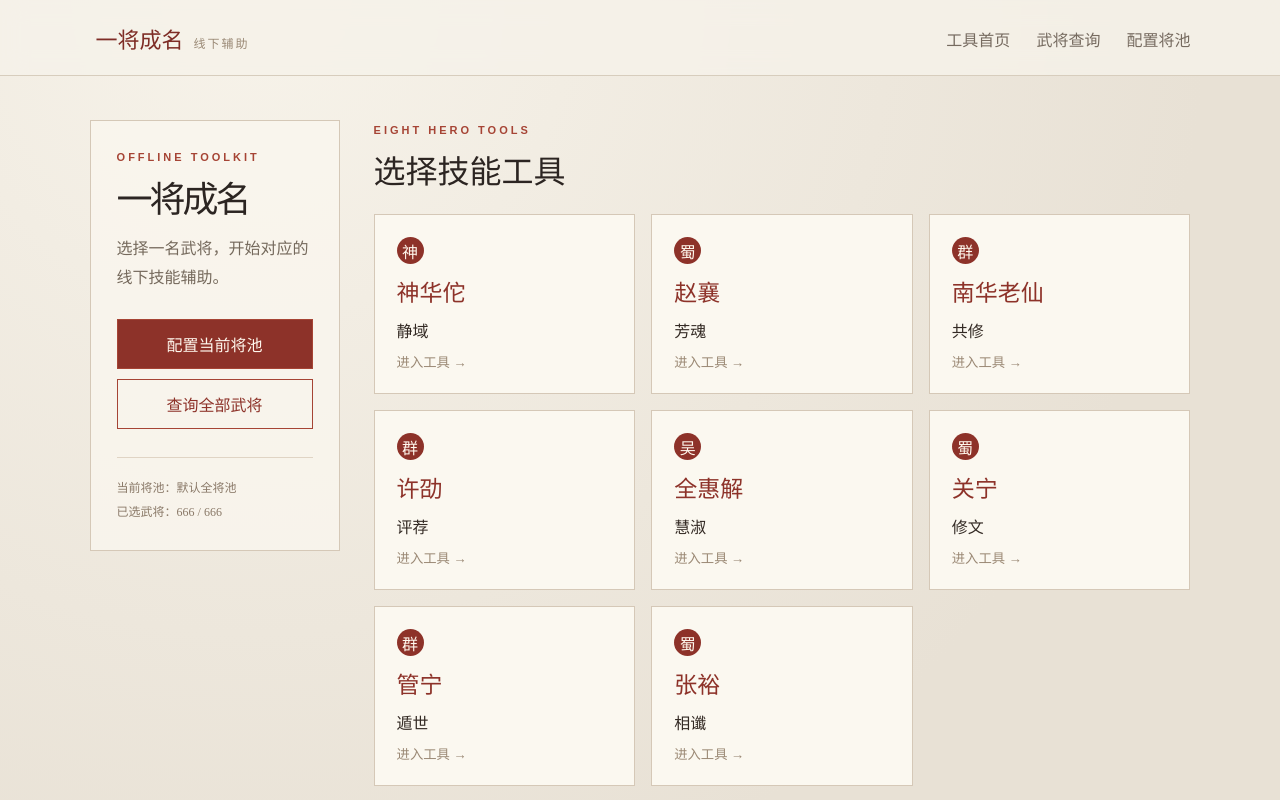
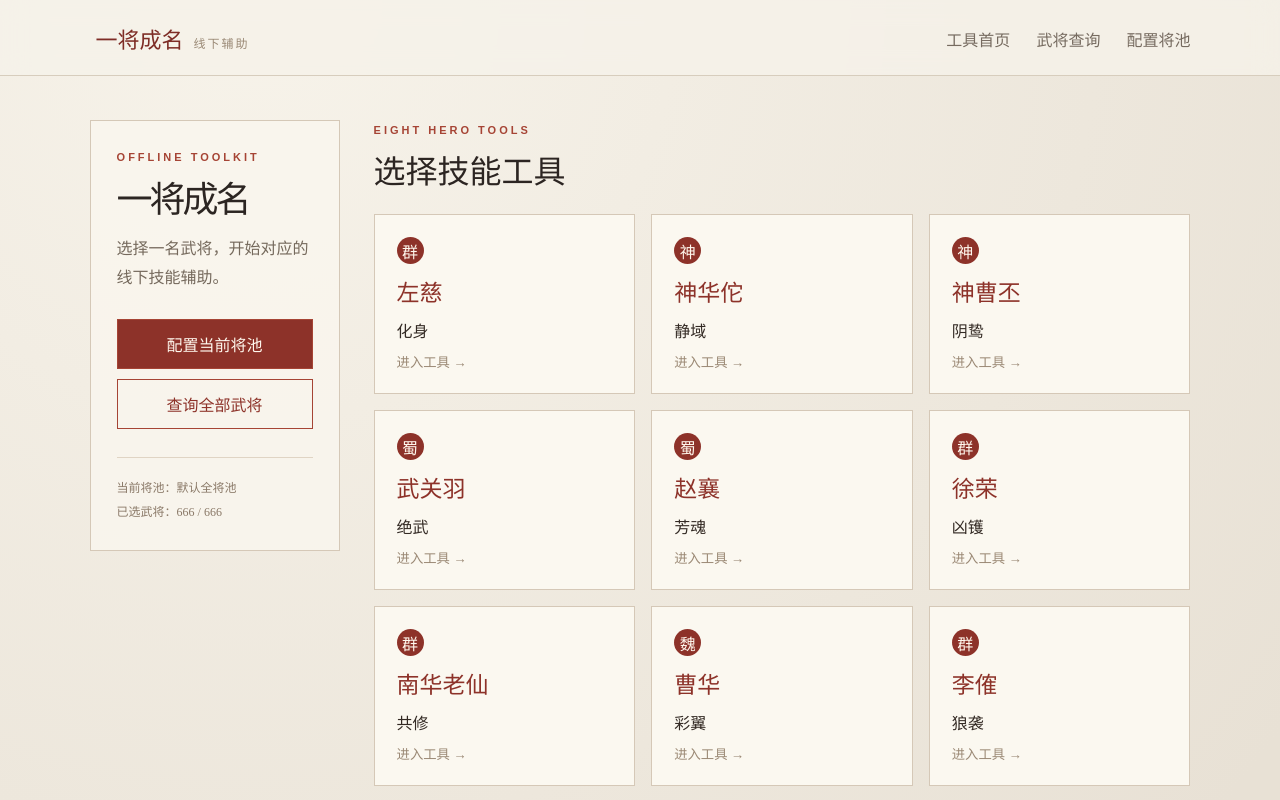
Before and after one commit to duter646/sanguosha-offline-helper, a React (Vite) app: page / in a window 1280 px wide. Shown: the top 800 px of the page. Built offline with nearby package versions, Linux system fonts and the light colour scheme.

Commit message:
feat: 扩展英雄列表，添加更多英雄及其技能逻辑

```diff
--- a/src/app/App.tsx
+++ b/src/app/App.tsx
@@ -6,7 +6,7 @@ import type { SkillCandidate, SkillTrigger } from '../domain/skill/skill.types'
 import type { SkillPool } from '../domain/pool/pool.types'
 import { loadActivePoolId, loadPools, saveActivePoolId, savePools } from '../stores/pool.storage'
 
-const names = ['许劭', '张裕', '神华佗', '关宁', '管宁', '赵襄', '全惠解', '南华老仙']
+const names = ['许劭', '张裕', '神华佗', '关宁', '管宁', '赵襄', '全惠解', '南华老仙', '左慈', '神曹丕', '徐荣', '曹华', '李傕', '卞喜', '杨彪', '谋曹爽', '武关羽', '乐曹植']
 const XUSHAO = '许劭'
 const ZHANGYU = '张裕'
 const SHEN_HUATUO = '神华佗'
@@ -14,6 +14,17 @@ const GUANNING = '关宁'
 const GUAN_NING = '管宁'
 const ZHAO_XIANG = '赵襄'
 const QUAN_HUIJIE = '全惠解'
+const ZUOCI = '左慈'
+const SHEN_CAOPI = '神曹丕'
+const XURONG = '徐荣'
+const CAOHUA = '曹华'
+const LIJUE = '李傕'
+const BIANXI = '卞喜'
+const YANGBIAO = '杨彪'
+const MOU_CAO_SHUANG = '谋曹爽'
+const WU_GUAN_YU = '武关羽'
+const LE_CAO_ZHI = '乐曹植'
+const nonEquipmentNames = ['杀', '闪', '桃', '酒', '过河拆桥', '顺手牵羊', '无中生有', '无懈可击', '决斗', '南蛮入侵', '万箭齐发', '桃园结义', '五谷丰登', '借刀杀人', '乐不思蜀', '兵粮寸断', '火攻', '铁索连环', '火烧连营', '逐近弃远', '水淹七军']
 const femaleNames = new Set(['貂蝉', '大乔', '小乔', '孙尚香', '黄月英', '甘夫人', '甄姬', '郭女王', '张春华', '徐氏', '王异', '马云禄', '邹氏', '步练师', '孙鲁班', '孙鲁育', '安易', '花鬘', '赵襄', '全惠解'])
 
 const toCandidate = (hero: Hero, skill: typeof skills[number]): SkillCandidate => ({ heroId: hero.id, heroName: hero.name, skillName: skill.name, description: skill.description, triggers: skill.triggers })
@@ -113,6 +124,16 @@ export function App() {
     if (drawHero.name === GUAN_NING) result = result.filter((item) => /[仁义礼智信]/.test(item.skillName)).sort(() => Math.random() - .5).slice(0, 1)
     if (drawHero.name === ZHAO_XIANG) result = result.filter((item) => pool.find((hero) => hero.id === item.heroId)?.faction === '蜀' && !/限定技|觉醒技|主公技/.test(item.description)).sort(() => Math.random() - .5).slice(0, 6)
     if (drawHero.name === QUAN_HUIJIE) result = result.filter((item) => { const hero = pool.find((candidate) => candidate.id === item.heroId); return hero?.faction === '吴' && femaleNames.has(hero.name) }).sort(() => Math.random() - .5).slice(0, 4)
+    if (drawHero.name === ZUOCI) result = pool.sort(() => Math.random() - .5).slice(0, 2).flatMap((hero) => { const own = skills.filter((skill) => hero.skillIds.includes(skill.id)); return own.length ? [makeCandidate(hero, own[Math.floor(Math.random() * own.length)])] : [] })
+    if (drawHero.name === SHEN_CAOPI) result = drawPingjian({ trigger, pool: result.filter((item) => item.heroName.startsWith('曹')), usedSkillNames }).candidates
+    if (drawHero.name === XURONG) { const options = ['受到1点火焰伤害且本回合不能对你使用杀', '失去1点体力且本回合手牌上限-1', '随机获得其两张牌']; result = [{ heroId: drawHero.id, heroName: drawHero.name, skillName: '凶镬随机结果', description: options[Math.floor(Math.random() * options.length)] }] }
+    if (drawHero.name === CAOHUA) { const options = ['回复体力', '摸牌', '复原武将牌', '受到伤害', '弃牌', '翻面并横置']; result = [{ heroId: drawHero.id, heroName: drawHero.name, skillName: '彩翼随机选项', description: options[Math.floor(Math.random() * options.length)] }] }
+    if (drawHero.name === LIJUE) result = [{ heroId: drawHero.id, heroName: drawHero.name, skillName: '狼袭随机伤害', description: `本次造成${Math.floor(Math.random() * 3)}点伤害` }]
+    if (drawHero.name === BIANXI) { const target = pool[Math.floor(Math.random() * pool.length)]; result = target ? [{ heroId: target.id, heroName: target.name, skillName: '钝袭随机目标', description: '此角色成为随机目标' }] : [] }
+    if (drawHero.name === YANGBIAO) { const cards = ['过河拆桥', '杀', '五谷丰登']; result = [{ heroId: drawHero.id, heroName: drawHero.name, skillName: '举讹随机牌', description: `本次随机使用：${cards[Math.floor(Math.random() * cards.length)]}` }] }
+    if (drawHero.name === MOU_CAO_SHUANG) { const options = ['令一名角色弃牌', '摸牌', '重铸牌', '弃牌']; result = [{ heroId: drawHero.id, heroName: drawHero.name, skillName: '渐专随机删除', description: `随机删除：${options[Math.floor(Math.random() * options.length)]}` }] }
+    if (drawHero.name === WU_GUAN_YU) result = nonEquipmentNames.sort(() => Math.random() - .5).slice(0, 5).map((name) => ({ heroId: drawHero.id, heroName: drawHero.name, skillName: name, description: '随机出现的非装备牌名' }))
+    if (drawHero.name === LE_CAO_ZHI) { const name = nonEquipmentNames[Math.floor(Math.random() * nonEquipmentNames.length)]; result = [{ heroId: drawHero.id, heroName: drawHero.name, skillName: name, description: '赋随机获得的非装备牌名' }] }
     setCandidates(result.filter((item) => !usedSkillNames.includes(item.skillName)))
   }
   const choose = (item: SkillCandidate) => {
```
